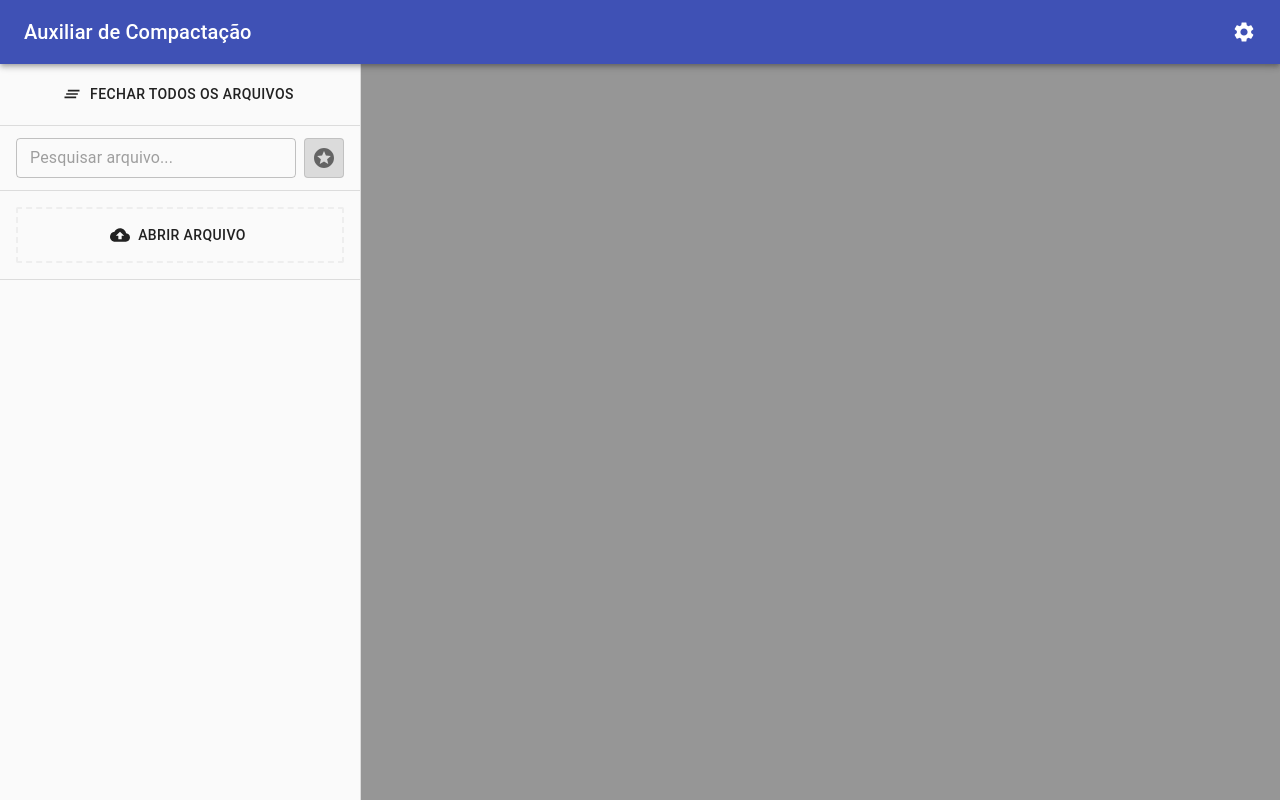
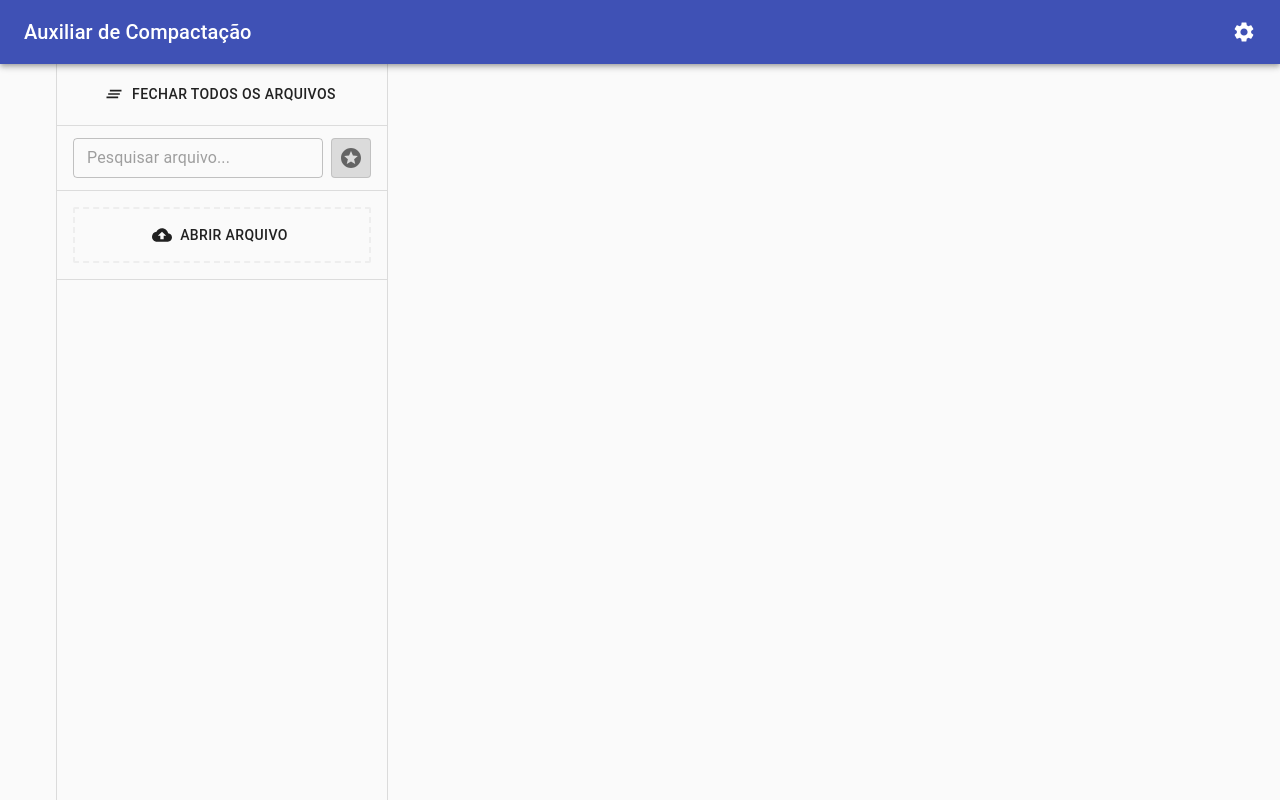
Before and after one commit to guesant-archived/lp-utils, a React (Vite) app in the folder frontend-react/: page /tools/compacted in a window 1280 px wide. Built offline with nearby package versions, Linux system fonts and the light colour scheme.

Commit message:
feat(frontend-react): CompactManager: ExplorerSideBarSelectMode

```diff
--- a/frontend-react/src/app/Pages/CompactManager/Explorer/Explorer.tsx
+++ b/frontend-react/src/app/Pages/CompactManager/Explorer/Explorer.tsx
@@ -1,14 +1,28 @@
+import loadable from "@loadable/component";
 import Divider from "@material-ui/core/Divider";
 import React from "react";
+import { Route, Switch } from "react-router-dom";
 import CompactExplorerSideBar from "./ExplorerSideBar";
-import { StyledCompactExporer } from "./styles";
+import ExplorerSideBarSelectMode from "./ExplorerSideBarSelectMode";
 
 export default function CompactExporer() {
   return (
-    <StyledCompactExporer>
-      <CompactExplorerSideBar />
-      <Divider orientation="vertical" />
-      <div className="tw-bg-black tw-bg-opacity-40"></div>
-    </StyledCompactExporer>
+    <>
+      <div
+        style={{ gridTemplateColumns: "repeat(4,auto) 1fr" }}
+        className="tw-h-full tw-grid tw-overflow-y-hidden"
+      >
+        <ExplorerSideBarSelectMode />
+        <Divider orientation="vertical" />
+        <div style={{ width: 330 }}>
+          <CompactExplorerSideBar />
+        </div>
+        <Divider orientation="vertical" />
+        <div>
+          <Switch>
+          </Switch>
+        </div>
+      </div>
+    </>
   );
 }
--- /dev/null
+++ b/frontend-react/src/app/Pages/CompactManager/Explorer/ExplorerSideBarSelectMode.tsx
@@ -0,0 +1,11 @@
+import List from "@material-ui/core/List";
+import React from "react";
+
+export default function ExplorerSideBarSelectMode() {
+  return (
+    <>
+      <List disablePadding className="tw-w-14">
+      </List>
+    </>
+  );
+}
--- /dev/null
+++ b/frontend-react/src/app/Pages/CompactManager/Explorer/ExplorerSideBarSelectModeLink.tsx
@@ -0,0 +1,43 @@
+import { makeStyles } from "@material-ui/core";
+import ListItem from "@material-ui/core/ListItem";
+import ListItemIcon from "@material-ui/core/ListItemIcon";
+import { createStyles } from "@material-ui/styles";
+import clsx from "clsx";
+import React from "react";
+import { NavLink, NavLinkProps } from "react-router-dom";
+
+export type IExplorerSideBarSelectModeLinkProps = {
+  icon: React.ReactNode;
+  navProps: NavLinkProps;
+};
+
+const useStylesExplorerSideBarSelectMode = makeStyles((theme) =>
+  createStyles({
+    link: { color: "transparent" },
+    linkActive: { color: theme.palette.secondary.light },
+    linkListItem: {
+      borderLeftWidth: "2px",
+      borderLeftStyle: "solid",
+      borderLeftColor: "currentcolor",
+    },
+  }),
+);
+
+export function ExplorerSideBarSelectModeLink(
+  props: IExplorerSideBarSelectModeLinkProps,
+) {
+  const { icon, navProps } = props;
+  const styles = useStylesExplorerSideBarSelectMode();
+
+  return (
+    <NavLink
+      className={styles.link}
+      activeClassName={styles.linkActive}
+      {...navProps}
+    >
+      <ListItem button className={clsx("tw-w-14 tw-h-14", styles.linkListItem)}>
+        <ListItemIcon style={{ minWidth: "0" }} children={icon} />
+      </ListItem>
+    </NavLink>
+  );
+}
--- a/frontend-react/src/app/Pages/CompactManager/Explorer/styles.tsx
+++ b/frontend-react/src/app/Pages/CompactManager/Explorer/styles.tsx
@@ -5,13 +5,3 @@ export function StyledCompactExplorerSideBar({ children }: any) {
     <div className="tw-overflow-hidden tw-flex tw-flex-col">{children}</div>
   );
 }
-
-export function StyledCompactExporer({ children }: any) {
-  return (
-    <div
-      style={{ gridTemplateColumns: "360px auto 1fr" }}
-      className="tw-h-full tw-grid tw-overflow-y-hidden"
-      children={children}
-    />
-  );
-}
```
